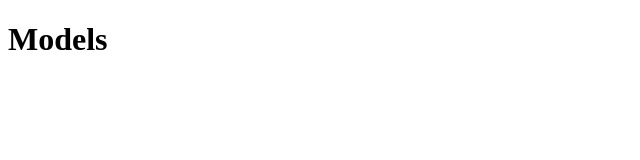
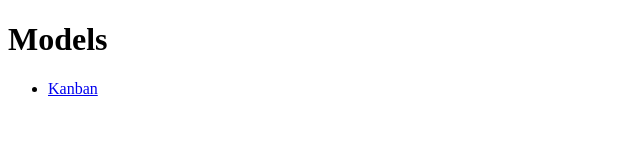
Before and after one commit to anetamiksonold/SDLC-Models, a plain HTML site: page models.html in a window 1280 px wide. Shown: the full height of the page, 0-640 px from the left. Drawn offline with Linux system fonts and the light colour scheme.

Commit message:
add link to kanban

```diff
--- a/models/models.html/models.html
+++ b/models.html
@@ -8,5 +8,10 @@
 </head>
 <body>
     <h1>Models</h1>
+    <ul>
+        <li>
+<a href="models/kanban.html">Kanban</a>
+        </li>
+    </ul>
 </body>
 </html>
```
